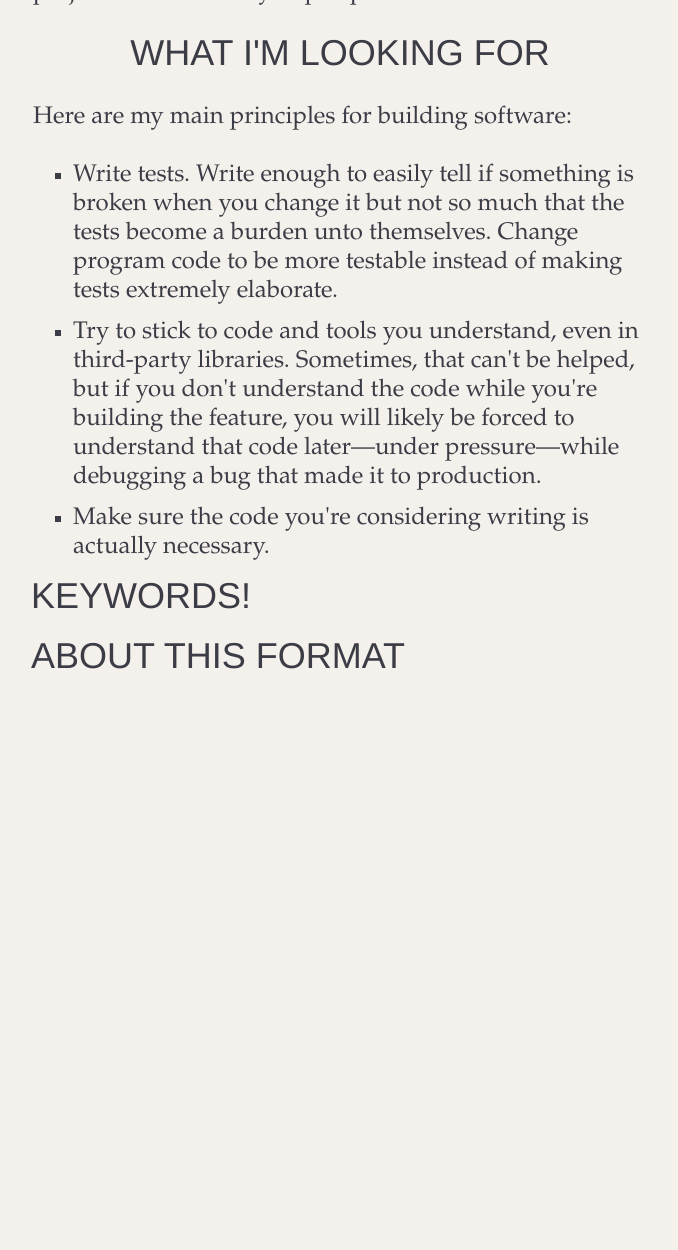
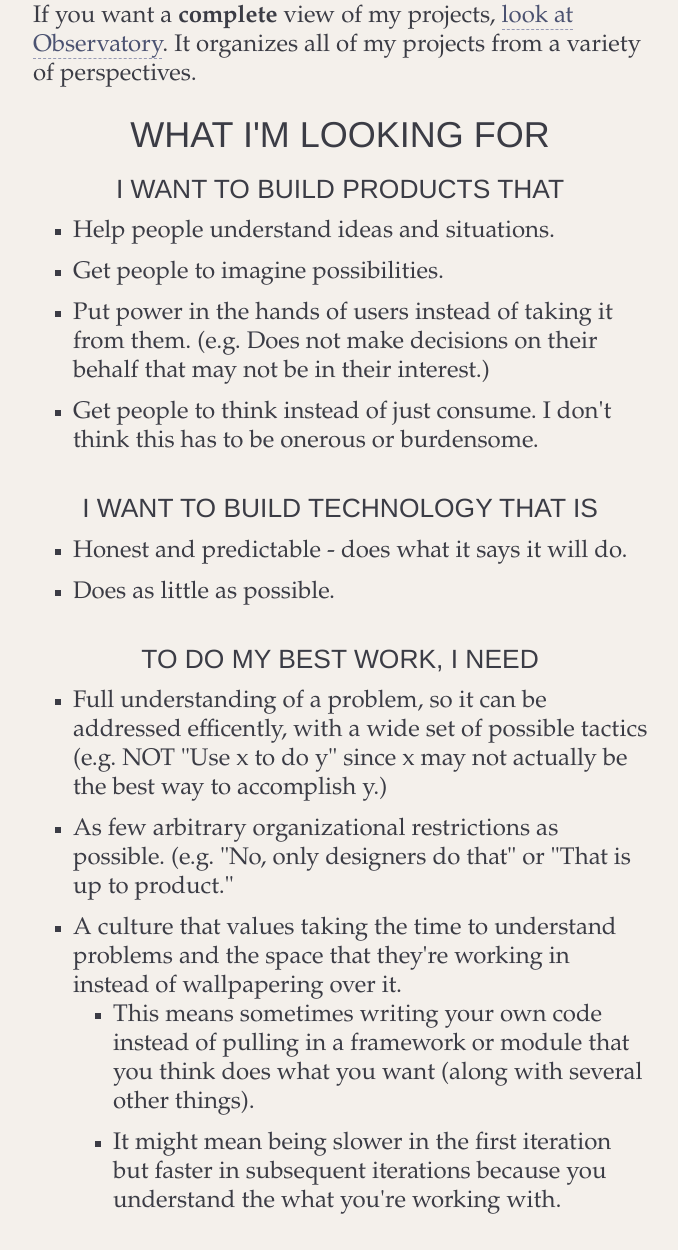
Before and after one commit to jimkang/resume, a plain HTML site: page index.html in a window 1280 px wide. Shown: the part 1530-2780 px from the top of the page, without its empty margins (275-953 px from the left). Before the commit the page ends 2225 px from the top, so only its background shows below. Drawn offline with Linux system fonts and the light colour scheme; a web font is replaced by a local one.

Commit message:
Add 'what I'm looking for' section.

```diff
--- a/index.html
+++ b/index.html
@@ -90,6 +90,10 @@
         <p>
           I'm a software developer in Cambridge, Massachusetts. You can reach me
           at jimkang@fastmail.com.
+        </p>
+        <p>
+          I like matching problems to ideas. Then, I like to make the ideas real
+          and see if they live or die.
         </p>
         <p class="sprig level-2">
           This is an overview of my work. If you just want to go straight to my
@@ -391,8 +395,7 @@
               <a
                 href="https://jimkang.com/observatory/#view=year&filterCriteriaNames=featured"
                 >look at Observatory</a
-              >. It is a web app that organizes all of my projects from a
-              variety of perspectives.
+              >. It organizes all of my projects from a variety of perspectives.
             </p>
           </li>
         </ul>
@@ -400,25 +403,61 @@
       <li>
         <ul class="sprig level-1 click-to-display" id="siwPPlnbm">
           <li class="title heading">What I'm looking for</li>
-          <li class="sprigbody hidden displaying-hidden">
-            Here are my main principles for building software:<br /><br />
+          <li class="title heading heading-2">I want to build products that</li>
+          <li class="list-container">
+            <ul>
+              <li>Help people understand ideas and situations.</li>
+              <li>Get people to imagine possibilities.</li>
+              <li>
+                Put power in the hands of users instead of taking it from them.
+                (e.g. Does not make decisions on their behalf that may not be in
+                their interest.)
+              </li>
+              <li>
+                Get people to think instead of just consume. I don't think this
+                has to be onerous or burdensome.
+              </li>
+            </ul>
+          </li>
+          <li class="title heading heading-2">
+            I want to build technology that is
+          </li>
+          <li class="list-container">
+            <ul>
+              <li>Honest and predictable - does what it says it will do.</li>
+              <li>Does as little as possible.</li>
+            </ul>
+          </li>
+
+          <li class="title heading heading-2">To do my best work, I need</li>
+          <li class="list-container">
             <ul>
               <li>
-                Write tests. Write enough to easily tell if something is broken
-                when you change it but not so much that the tests become a
-                burden unto themselves. Change program code to be more testable
-                instead of making tests extremely elaborate.
+                Full understanding of a problem, so it can be addressed
+                efficently, with a wide set of possible tactics (e.g. NOT "Use x
+                to do y" since x may not actually be the best way to accomplish
+                y.)
               </li>
               <li>
-                Try to stick to code and tools you understand, even in
-                third-party libraries. Sometimes, that can't be helped, but if
-                you don't understand the code while you're building the feature,
-                you will likely be forced to understand that code later—under
-                pressure—while debugging a bug that made it to production.
+                As few arbitrary organizational restrictions as possible. (e.g.
+                "No, only designers do that" or "That is up to product."
               </li>
               <li>
-                Make sure the code you're considering writing is actually
-                necessary.
+                A culture that values taking the time to understand problems and
+                the space that they're working in instead of wallpapering over
+                it.
+                <ul>
+                  <li>
+                    This means sometimes writing your own code instead of
+                    pulling in a framework or module that you think does what
+                    you want (along with several other things).
+                  </li>
+                  <li>
+                    It might mean being slower in the first iteration but faster
+                    in subsequent iterations because you understand the what
+                    you're working with.
+                  </li>
+                </ul>
               </li>
             </ul>
           </li>
--- a/resume.css
+++ b/resume.css
@@ -193,6 +193,10 @@ a:visited {
   border: solid 1px #888;
 }
 
+li.list-container {
+  margin-bottom: 1.5em;
+}
+
 @media (max-width: 568px) {
   body {
     font-size: 18px;
```
